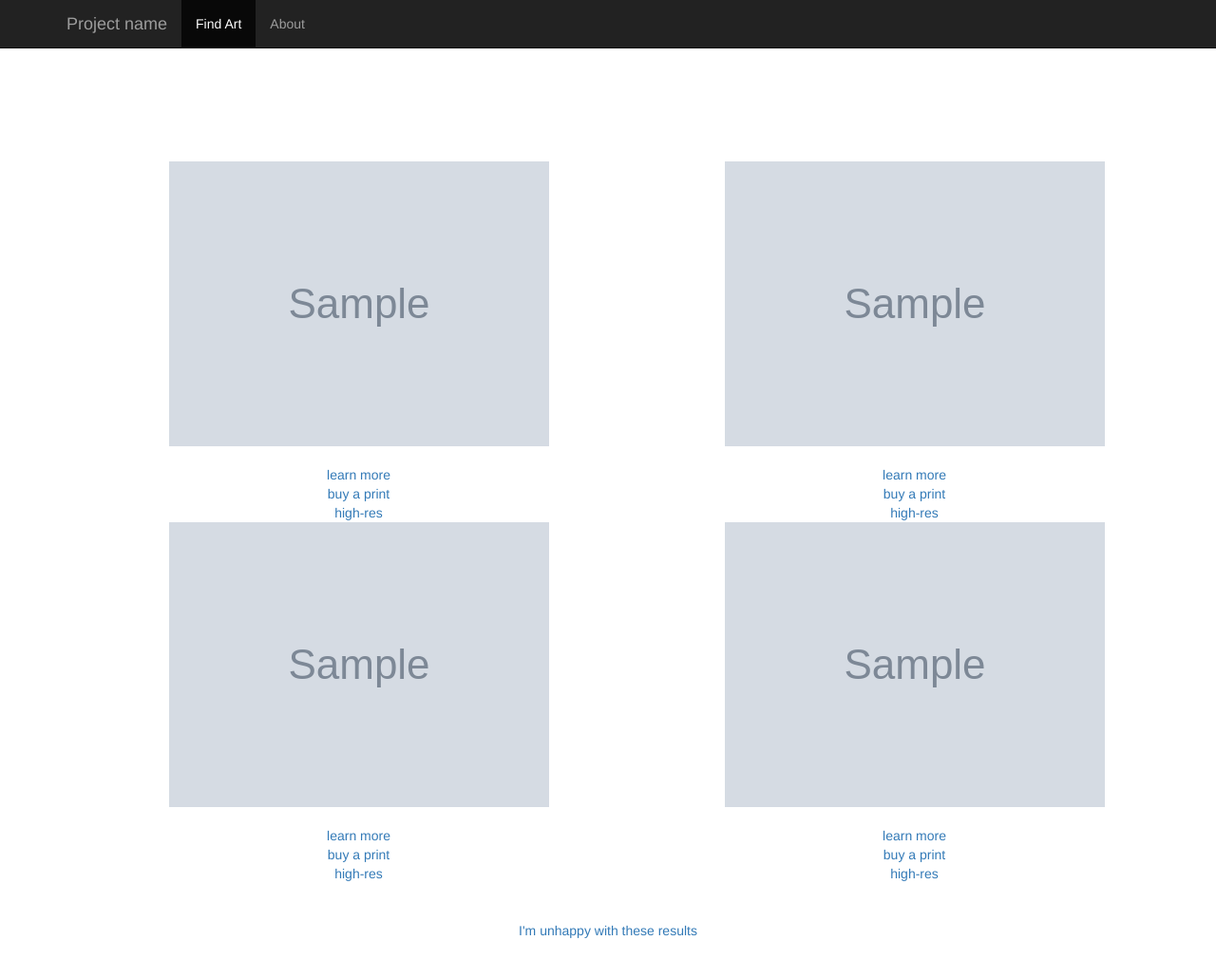
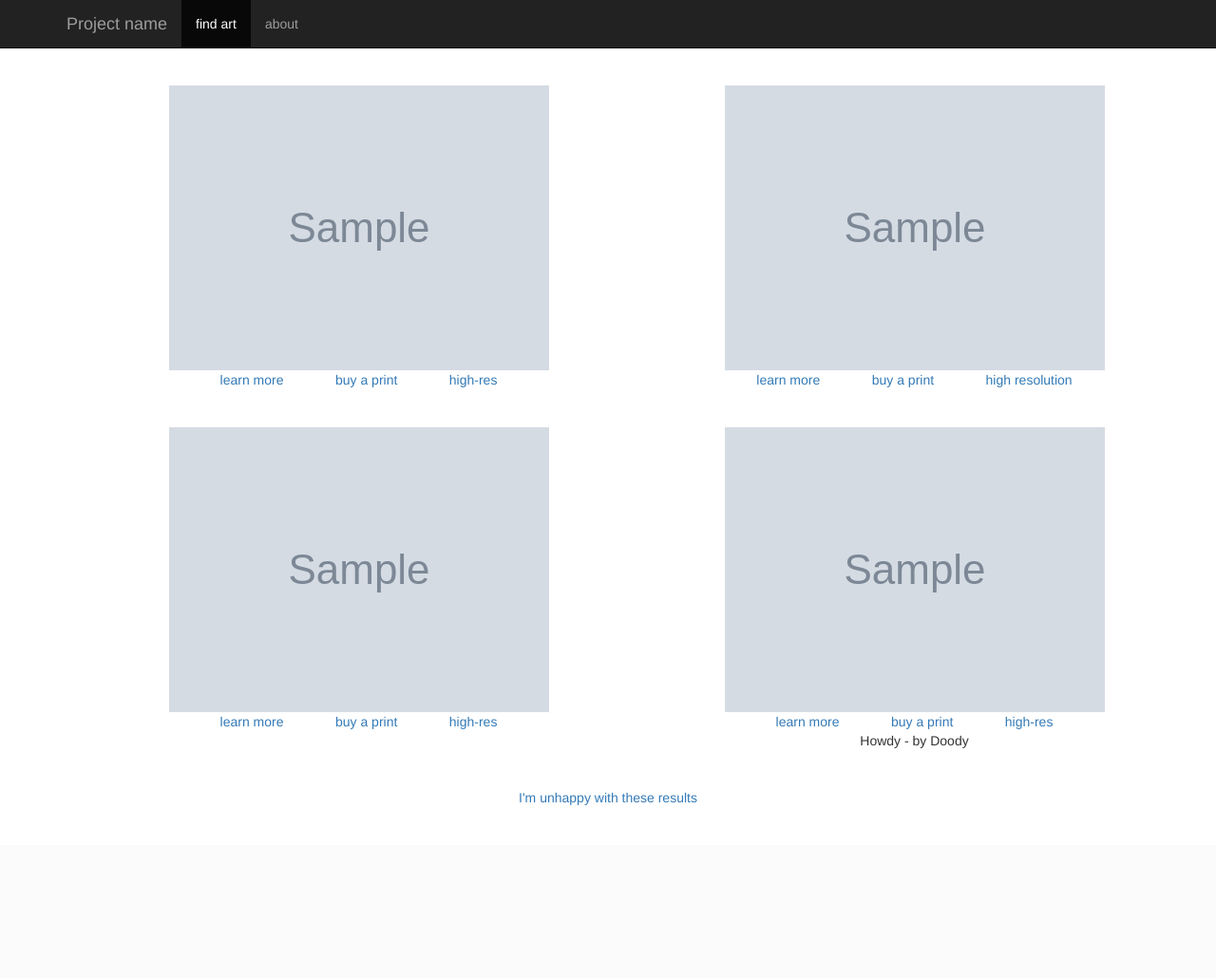
Before and after one commit to jgdwyer/find-your-art, a Python web app: template webapp/webapp/templates/a.html in a window 1280 px wide. Shown: the whole page at 95% size. After the commit the page ends 848 px from the top, so only its background shows below. Run offline with Jinja, Linux system fonts and the light colour scheme; the template is opened without the code that fills it: most values are stand-ins (such as "Sample title", 1, 10 or a date in 2020); grey boxes marked "Sample" are stand-in pictures; some libraries are stand-ins or nearby versions.

Commit message:
Changed layout of user results

```diff
--- a/webapp/webapp/templates/a.html
+++ b/webapp/webapp/templates/a.html
@@ -3,32 +3,42 @@
     <div class="container">
       <div class="row">
        <div class="col-xs-6 col-md-6">
+         <div class="itemresult">
            <img class="img-responsive center-block" src="{{imgout.0}}" />
-        <br><a href="{{glink.0}}">learn more</a>
-        <br><a href="{{alink.0}}">buy a print</a>
-        <br><a href="{{hreslink.0}}">high-res</a>
+           <span class="caption"><a href="{{glink.0}}">learn more</a>&nbsp;&nbsp;&nbsp;&nbsp;&nbsp;&nbsp;&nbsp;&nbsp;&nbsp;&nbsp;&nbsp;&nbsp;&nbsp;
+                                 <a href="{{alink.0}}">buy a print</a>&nbsp;&nbsp;&nbsp;&nbsp;&nbsp;&nbsp;&nbsp;&nbsp;&nbsp;&nbsp;&nbsp;&nbsp;&nbsp;
+                                 <a href="{{hreslink.0}}">high-res</a> </span>
+        </div>
        </div>
 
        <div class="col-xs-6 col-md-6">
+         <div class="itemresult">
            <img class="img-responsive center-block" src="{{imgout.1}}" />
-        <br><a href="{{glink.1}}">learn more</a>
-        <br><a href="{{alink.1}}">buy a print</a>
-        <br><a href="{{hreslink.1}}">high-res</a>
+           <span class="caption"><a href="{{glink.1}}">learn more</a>&nbsp;&nbsp;&nbsp;&nbsp;&nbsp;&nbsp;&nbsp;&nbsp;&nbsp;&nbsp;&nbsp;&nbsp;&nbsp;
+                                 <a href="{{alink.1}}">buy a print</a>&nbsp;&nbsp;&nbsp;&nbsp;&nbsp;&nbsp;&nbsp;&nbsp;&nbsp;&nbsp;&nbsp;&nbsp;&nbsp;
+                                 <a href="{{hreslink.1}}">high resolution</a> </span>
+        </div>
        </div>
      </div>
 
+     <br><br>
      <div class="row">
      <div class="col-xs-6 col-md-6">
+     <div class="itemresult">
        <img class="img-responsive center-block" src="{{imgout.2}}" />
-        <br><a href="{{glink.2}}">learn more</a>
-        <br><a href="{{alink.2}}">buy a print</a>
-        <br><a href="{{hreslink.2}}">high-res</a>
+       <span class="caption"><a href="{{glink.2}}">learn more</a>&nbsp;&nbsp;&nbsp;&nbsp;&nbsp;&nbsp;&nbsp;&nbsp;&nbsp;&nbsp;&nbsp;&nbsp;&nbsp;
+                             <a href="{{alink.2}}">buy a print</a>&nbsp;&nbsp;&nbsp;&nbsp;&nbsp;&nbsp;&nbsp;&nbsp;&nbsp;&nbsp;&nbsp;&nbsp;&nbsp;
+                             <a href="{{hreslink.2}}">high-res</a> </span>
+    </div>
    </div>
    <div class="col-xs-6 col-md-6">
+     <div class="itemresult">
        <img class="img-responsive center-block" src="{{imgout.3}}" />
-        <br><a href="{{glink.3}}">learn more</a>
-        <br><a href="{{alink.3}}">buy a print</a>
-        <br><a href="{{hreslink.3}}">high-res</a>
+       <span class="caption"><a href="{{glink.3}}">learn more</a>&nbsp;&nbsp;&nbsp;&nbsp;&nbsp;&nbsp;&nbsp;&nbsp;&nbsp;&nbsp;&nbsp;&nbsp;&nbsp;
+                             <a href="{{alink.3}}">buy a print</a>&nbsp;&nbsp;&nbsp;&nbsp;&nbsp;&nbsp;&nbsp;&nbsp;&nbsp;&nbsp;&nbsp;&nbsp;&nbsp;
+                             <a href="{{hreslink.3}}">high-res</a>
+                           <br> Howdy - by Doody</span>
+    </div>
    </div>
      </div>
     </div>
--- a/webapp/webapp/templates/base.html
+++ b/webapp/webapp/templates/base.html
@@ -8,17 +8,20 @@
     <meta name="author" content="John G. Dwyer">
     <!-- <link rel="stylesheet" href="https://maxcdn.bootstrapcdn.com/bootstrap/3.3.7/css/bootstrap.min.css"> -->
     <link href="../static/css/bootstrap.min.css" rel="stylesheet">
-    <link href="starter-template.css" rel="stylesheet">
+    <link href="../static/css/starter-template.css" rel="stylesheet">
+    <script src='http://code.jquery.com/jquery.js' type='text/javascript'></script>
     <script src="../static/js/bootstrap.min.js"></script>
-    <script src="https://ajax.googleapis.com/ajax/libs/jquery/3.1.1/jquery.min.js"></script>
+    <!-- <script src="https://ajax.googleapis.com/ajax/libs/jquery/3.1.1/jquery.min.js"></script> -->
     <!-- <script src="https://maxcdn.bootstrapcdn.com/bootstrap/3.3.7/js/bootstrap.min.js"></script> -->
-    <!-- <script src='http://code.jquery.com/jquery.js' type='text/javascript'></script> -->
     <!-- Image Picker -->
     <link href='../static/css/image-picker.css' media='all' rel='stylesheet' type='text/css'>
+    <!-- <link href='../static/css/mason.css' media='all' rel='stylesheet' type='text/css'> -->
     <script src='../static/js/image-picker.min.js' type='text/javascript'></script>
     <script src='../static/js/imagesloaded.pkgd.min.js' type='text/javascript'></script>
     <script src='../static/js/masonry.pkgd.min.js' type='text/javascript'></script>
     <script src='../static/js/masonry_wait.js' type='text/javascript'></script>
+    <!-- <script src='../static/js/masonry_wait_results.js' type='text/javascript'></script> -->
+    <link href='../static/css/imgresults.css' media='all' rel='stylesheet' type='text/css'>
 </head>
 
    <body>
@@ -35,13 +38,12 @@
          </div>
          <div id="navbar" class="collapse navbar-collapse">
            <ul class="nav navbar-nav">
-             <li class="active"><a href="#">Find Art</a></li>
-             <li><a href="#about">About</a></li>
+             <li class="active"><a href="./">find art</a></li>
+             <li><a href="#about">about</a></li>
            </ul>
          </div><!--/.nav-collapse -->
        </div>
      </nav>
-<br><br><br><br>
      <div class="container">
        <div class="starter-template">
          {% block content %}{% endblock %}
```
Also changed, not shown: webapp/webapp/static/css/starter-template.css (renamed from webapp/webapp/templates/starter-template.css). Lines whose indentation alone changed are shown as unchanged.
